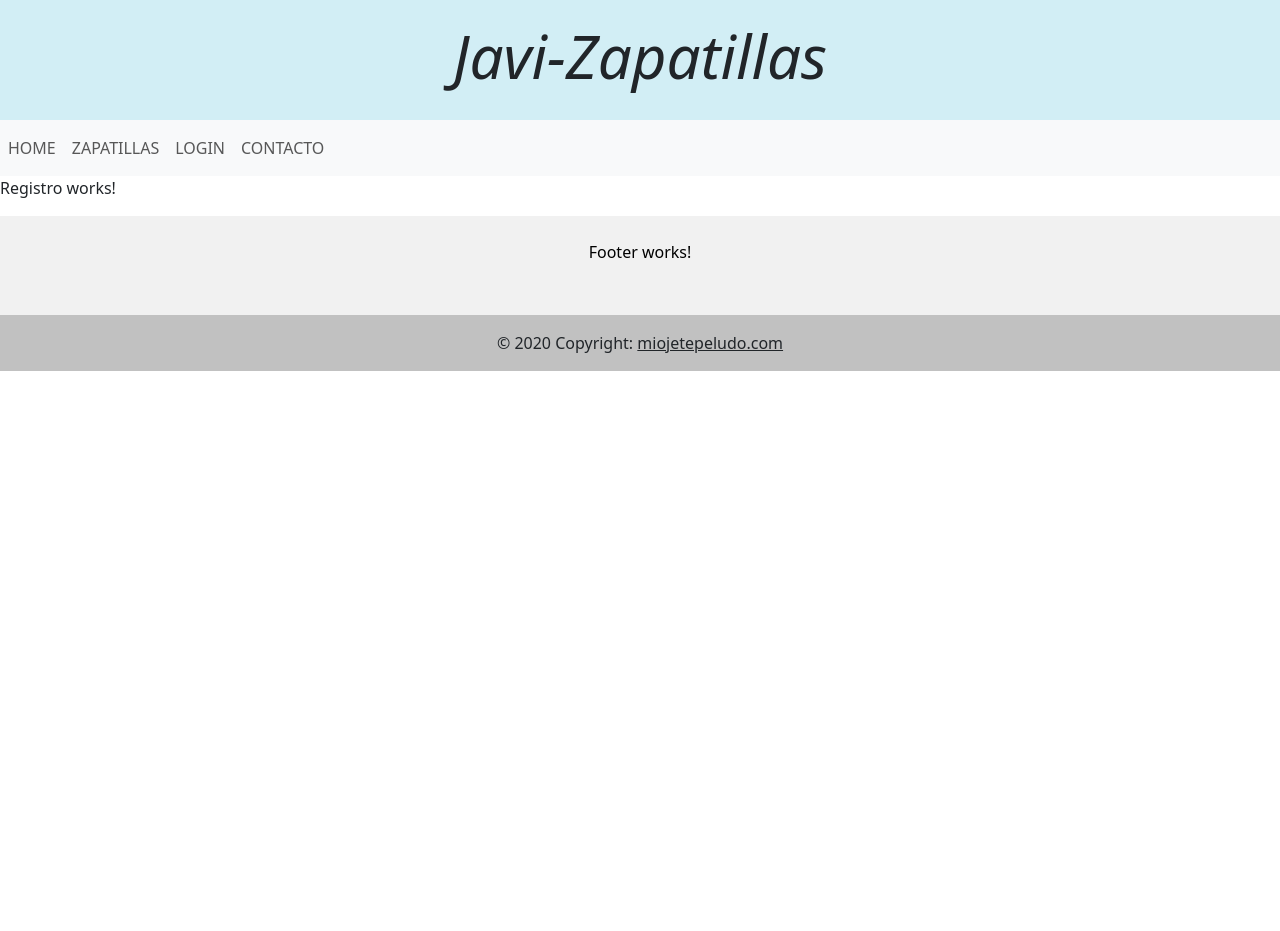
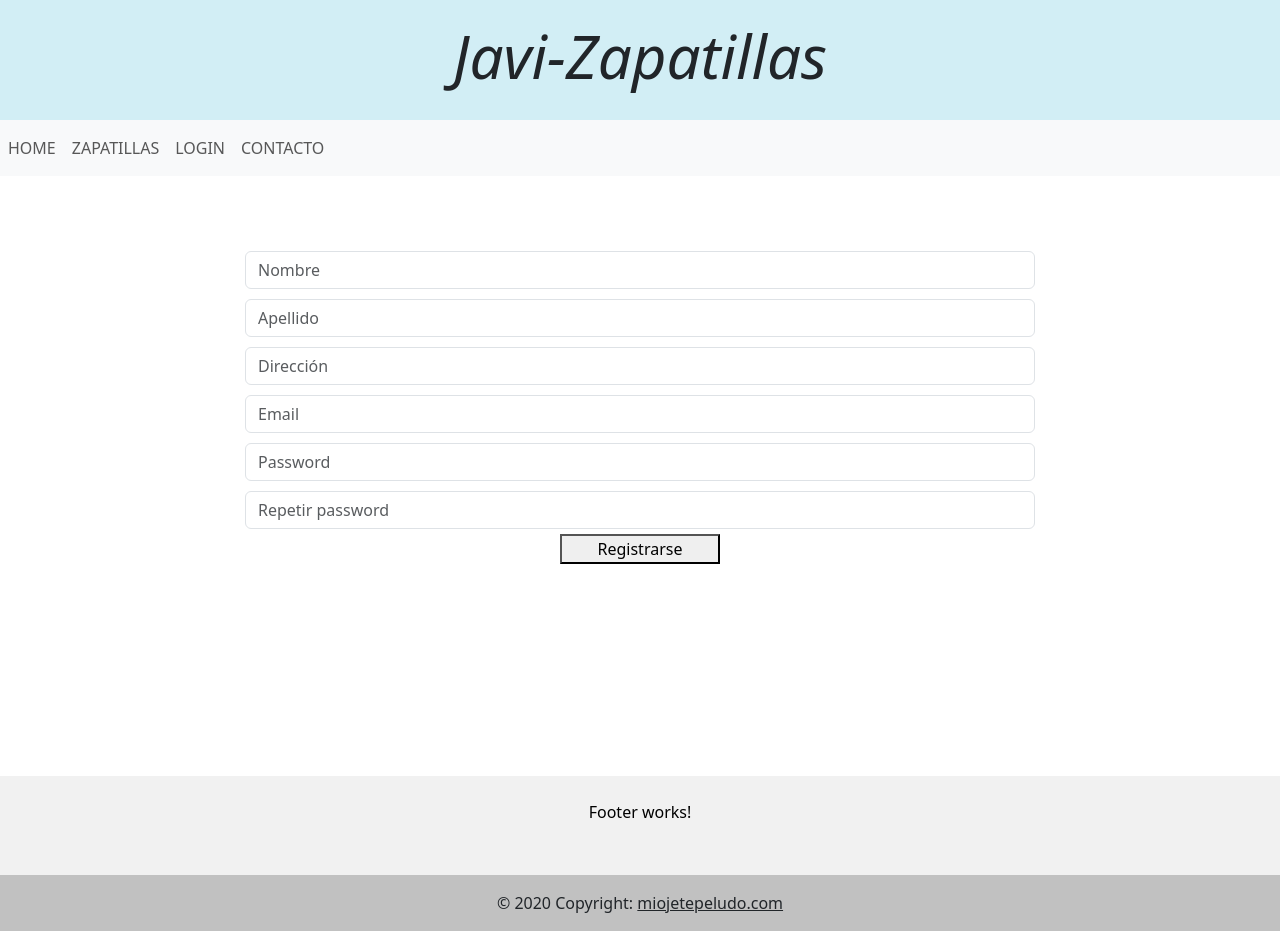
Before and after one commit to javierbajo/ANGULAR-PROJECT-ZAPATILLAS, an Angular app: page /registro in a window 1280 px wide. Before the commit the page ends 800 px from the top, so only its background shows below. Built offline with nearby package versions, Linux system fonts and the light colour scheme.

Commit message:
añadidom formulario de registro

```diff
--- a/src/app/Login/Login.component.html
+++ b/src/app/Login/Login.component.html
@@ -1,5 +1,6 @@
+
 <div class="formulario">
-  <form method="post">
+  <form method="get">
     <div class="divInput">
      <input
      type="email"
@@ -19,5 +20,10 @@
      <div class="divButton">
       <button type="submit"(click)="login()">LOGIN</button >
      </div>
+<div>
+<a href="/registro" class="btn btn-default">Registrarse</a>
+</div>
+
+
   </form>
 </div>
--- a/src/app/Registro/Registro.component.css
+++ b/src/app/Registro/Registro.component.css
@@ -0,0 +1,36 @@
+.registro{
+    height: 600px;
+    justify-content: center;
+    text-align: center;
+    padding: 20px;
+    /* background-color: blue; */
+    display: flex;
+
+}
+
+form{
+    height: 400px;
+    width: 800px;
+    margin: 0px auto;
+    /* background-color: red; */
+    margin-top: 50px;
+    justify-content: center;
+    text-align: center;
+}
+
+.divInput{
+    /* background-color: aqua;
+    width: 600px; */
+    justify-content: center;
+    text-align: center;
+    padding: 5px;
+
+}
+
+.divButton{
+    text-align: center;
+}
+
+button{
+    width: 160px;
+}
--- a/src/app/Registro/Registro.component.html
+++ b/src/app/Registro/Registro.component.html
@@ -1,3 +1,68 @@
-<p>
-  Registro works!
-</p>
+
+<div class="registro">
+  <form class="custom-form" method="post">
+    <div class="divInput">
+    <input
+      type="text"
+      [(ngModel)]="userName"
+      name="userName"
+      placeholder="Nombre"
+      required="required"
+      class="form-control"
+    />
+    </div>
+    <div class="divInput">
+    <input
+      type="text"
+      [(ngModel)]="userLastname"
+      name="userLastname"
+      placeholder="Apellido"
+      required="required"
+      class="form-control"
+    />
+    </div>
+    <div class="divInput">
+    <input
+      type="text"
+      [(ngModel)]="adress"
+      name="adress"
+      placeholder="Dirección"
+      required="required"
+      class="form-control"
+    />
+    </div>
+    <div class="divInput">
+    <input
+      type="email"
+      [(ngModel)]="email"
+      name="email"
+      placeholder="Email"
+      required="required"
+      class="form-control"
+    />
+    </div>
+    <div class="divInput">
+    <input
+      type="password"
+      [(ngModel)]="password"
+      name="password"
+      placeholder="Password"
+      required="required"
+      class="form-control"
+    />
+    </div>
+    <div class="divInput">
+    <input
+      type="password"
+      [(ngModel)]="confirmPassword"
+      name="password"
+      placeholder="Repetir password"
+      required="required"
+      class="form-control"
+    />
+    </div>
+    <div class="divButton">
+    <button type="submit" (click)="register()">Registrarse</button>
+    </div>
+  </form>
+</div>
--- a/src/app/Registro/Registro.component.ts
+++ b/src/app/Registro/Registro.component.ts
@@ -1,4 +1,6 @@
 import { Component, OnInit } from '@angular/core';
+
+import { RequestUserService } from '../services/requestUser.service';
 
 @Component({
   selector: 'app-Registro',
@@ -7,7 +9,44 @@ import { Component, OnInit } from '@angular/core';
 })
 export class RegistroComponent implements OnInit {
 
-  constructor() { }
+  email: string ="";
+  password: string ="";
+  confirmPassword: string ="";
+  userName: string ="";
+  userLastname: string ="";
+  adress: string ="";
+
+
+  constructor(private requestUserService:RequestUserService) { }
+
+  register() {
+    console.log(this.userName);
+    console.log(this.userLastname);
+    console.log(this.adress);
+    console.log(this.email);
+    console.log(this.password);
+    console.log(this.confirmPassword);
+    if(this.password==this.confirmPassword){
+      this.registerUser();
+    }else{console.log('los passwords no coinciden')};
+    this.userName="";
+    this.userLastname="";
+    this.adress="";
+    this.email="";
+    this.password="";
+    this.confirmPassword="";
+
+  }
+
+  public registerUser(){
+    this.requestUserService.postData({
+      userName: this.email,
+      userLastname: this.userName,
+      adress: this.adress,
+      email: this.email,
+      password:this.password
+    }).subscribe((data)=> console.log(`Usuario ${data.email} registrado`));
+  }
 
   ngOnInit() {
   }
--- a/src/app/services/request.service.ts
+++ b/src/app/services/request.service.ts
@@ -8,6 +8,9 @@ import { Observable } from 'rxjs';
 })
 
 export class RequestService {
+postData(arg0: { userName: string; userLastname: string; }) {
+  throw new Error('Method not implemented.');
+}
 
 constructor(private httpClient:HttpClient) { } // aquí se importa la función que enlaza con las APIs
 
--- a/src/app/services/requestUser.service.ts
+++ b/src/app/services/requestUser.service.ts
@@ -14,4 +14,7 @@ getApiUsers(): Observable<any>{
   return this.httpClient.get("https://api-zapatillas.vercel.app/users");
 }
 
+postData(regUser: any): Observable<any>{
+  return this.httpClient.post('https://api-zapatillas.vercel.app/users', regUser) }
+
 }
```
